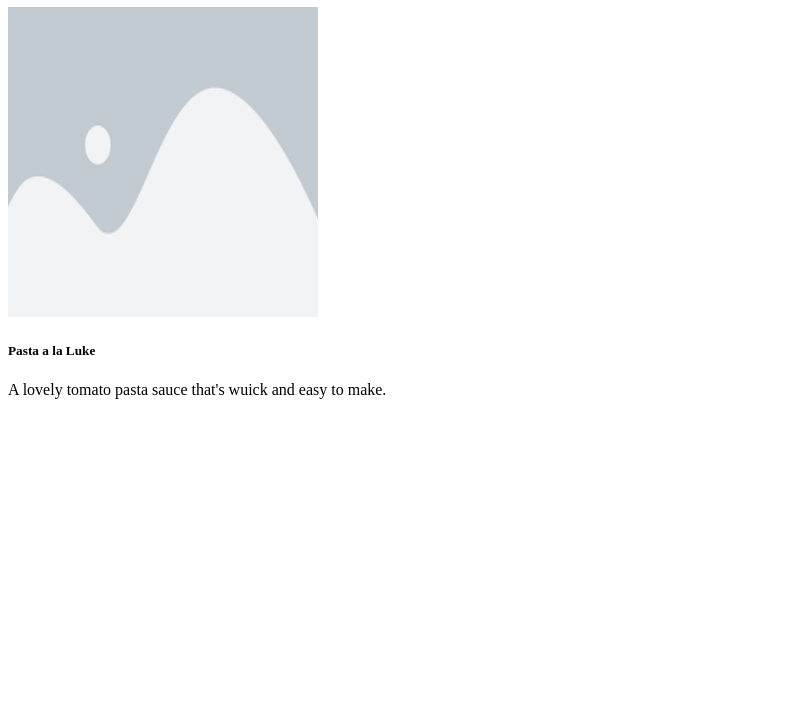
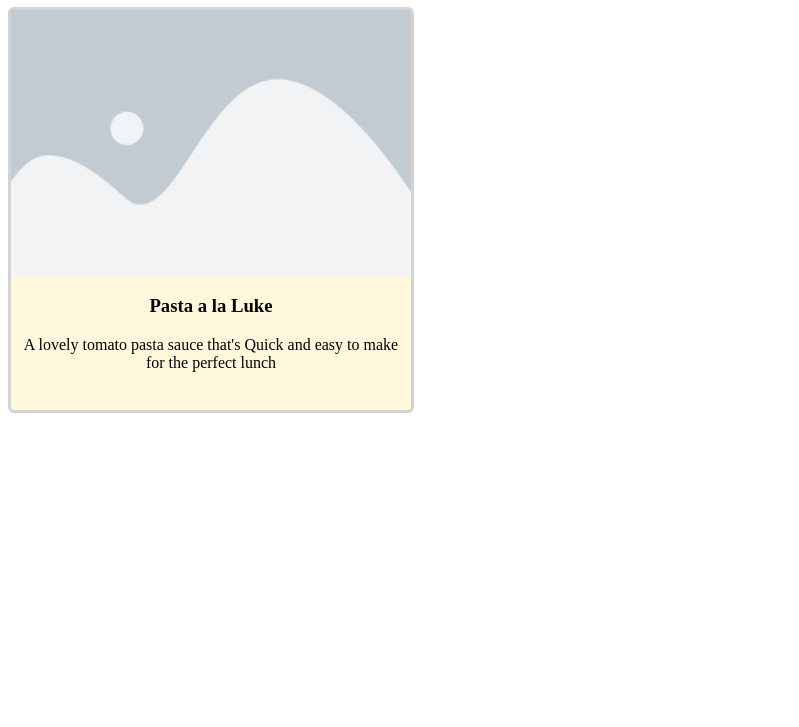
Before and after one commit to GrassTypeProgrammer/lukes-kitchen, a plain HTML site: page index.html in a window 1280 px wide. Shown: the part 73-800 px from the top of the page, without its empty margins (0-799 px from the left). Drawn offline with Linux system fonts and the light colour scheme.

Commit message:
Adding some css

```diff
--- a/index.html
+++ b/index.html
@@ -4,6 +4,7 @@
     <meta charset="UTF-8">
     <meta name="viewport" content="width=device-width, initial-scale=1.0">
     <title>Luke's Kitchen</title>
+    <link rel="stylesheet" href="./styles.css">
 </head>
 
 
@@ -11,12 +12,15 @@
     <div>
         <h1>Luke's Kitchen</h1>
 
-        <div>
+        <div class="RecipieCard">
             <a href="./pages/pastaALaLuke.html">
-                <img src="./images/placeholder.png" height="310" width="310">
+                <img class="RecipieCard_image" src="./images/placeholder.png" height="310" width="310">
             </a>
-            <h5>Pasta a la Luke</h5>
-            <p>A lovely tomato pasta sauce that's wuick and easy to make.</p>
+             <div class="RecipieCard_content">
+                <h3 class="RecipieCard_title">Pasta a la Luke</h3>
+
+                <p class="RecipieCard_description">A lovely tomato pasta sauce that's Quick and easy to make for the perfect lunch</p>
+            </div>
         </div>
 
 
--- /dev/null
+++ b/styles.css
@@ -0,0 +1,32 @@
+h1 {
+    text-align: center;
+}
+
+.RecipieCard{
+    width: 400px;
+    height: 400px;
+    border-radius: 6px;
+    border-style: solid;
+    border-color: lightgray;
+    background-color: cornsilk;
+}
+
+
+
+.RecipieCard_title{
+    text-align: center;
+    margin-top: 5px;
+}
+
+.RecipieCard_image{
+    width: 100%;
+    height: auto
+}
+
+.RecipieCard_content{
+    padding: 10px
+}
+
+.RecipieCard_description{
+    text-align: center;
+}
```
